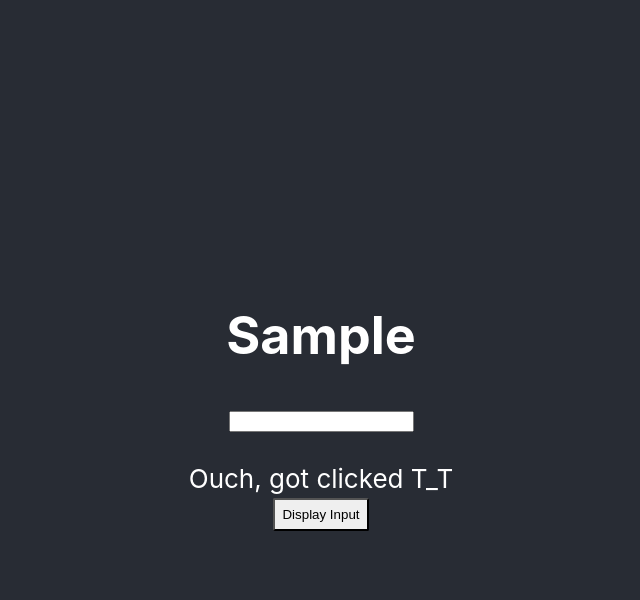
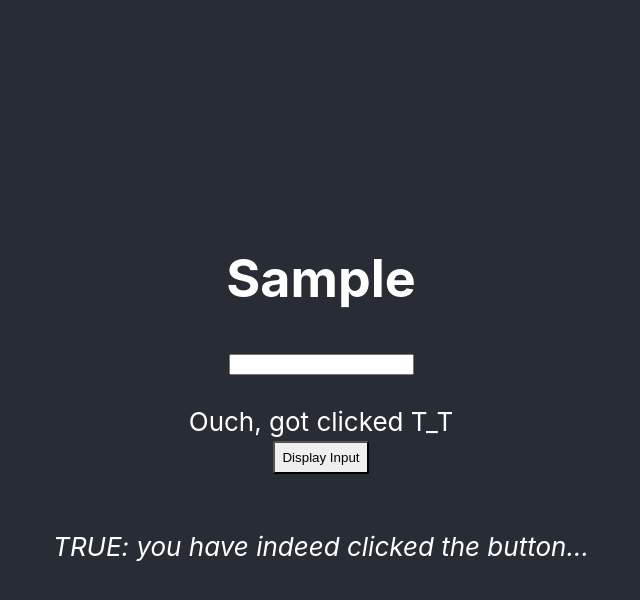
Before and after one commit to hyx131/ghtest-client, a React (Create React App) app: page / in a window 1280 px wide. Both pictures are taken after typing "Sample" into the empty fields and a click on the button "Display Input". Shown: the top 600 px of the page, without its empty margins (319-959 px from the left). Built offline with nearby package versions, Linux system fonts and the light colour scheme.

Commit message:
added reducer

```diff
--- a/src/App.js
+++ b/src/App.js
@@ -1,12 +1,22 @@
-import React, { useState } from "react";
+import React, { useState, useReducer } from "react";
 import "./App.css";
 import Input from "./Input";
+import { initialState, showReducer } from "./reducers";
 
 const App = () => {
+  /******* FOR PROP TEST ******/
   const [display, setDisplay] = useState("TESTING TESTING");
   const [text, setText] = useState("");
-  /******* PROP TEST ******/
   const [click, setClick] = useState("Click Me!");
+
+  /******* FOR REDUCER TEST ******/
+  const [showReducerState, dispatch] = useReducer(showReducer, initialState);
+  const show = () => {
+    dispatch({ type: "CLICK" });
+  };
+  const hide = () => {
+    dispatch({ type: "UNCLICK" });
+  };
 
   const handleChange = e => {
     setText(e.target.value);
@@ -17,11 +27,15 @@ const App = () => {
     setDisplay(text);
     setText("");
     setClick("Ouch, got clicked T_T");
+    show();
   };
 
   const inputClick = () => {
     setClick("Click Me!");
+    hide();
   };
+
+  console.log("STATE", showReducerState);
 
   return (
     <>
@@ -35,6 +49,12 @@ const App = () => {
             handleChange={handleChange}
             handleClick={handleClick}
           />
+          <br />
+          {showReducerState.show ? (
+            <p>
+              <em>TRUE: you have indeed clicked the button...</em>
+            </p>
+          ) : null}
         </header>
       </div>
     </>
--- /dev/null
+++ b/src/reducers.js
@@ -0,0 +1,20 @@
+export const initialState = {
+  show: false
+};
+
+export const showReducer = (state = initialState, action) => {
+  switch (action.type) {
+    case "CLICK":
+      return {
+        ...state,
+        show: true
+      };
+    case "UNCLICK":
+      return {
+        ...state,
+        show: false
+      };
+    default:
+      return state;
+  }
+};
```
